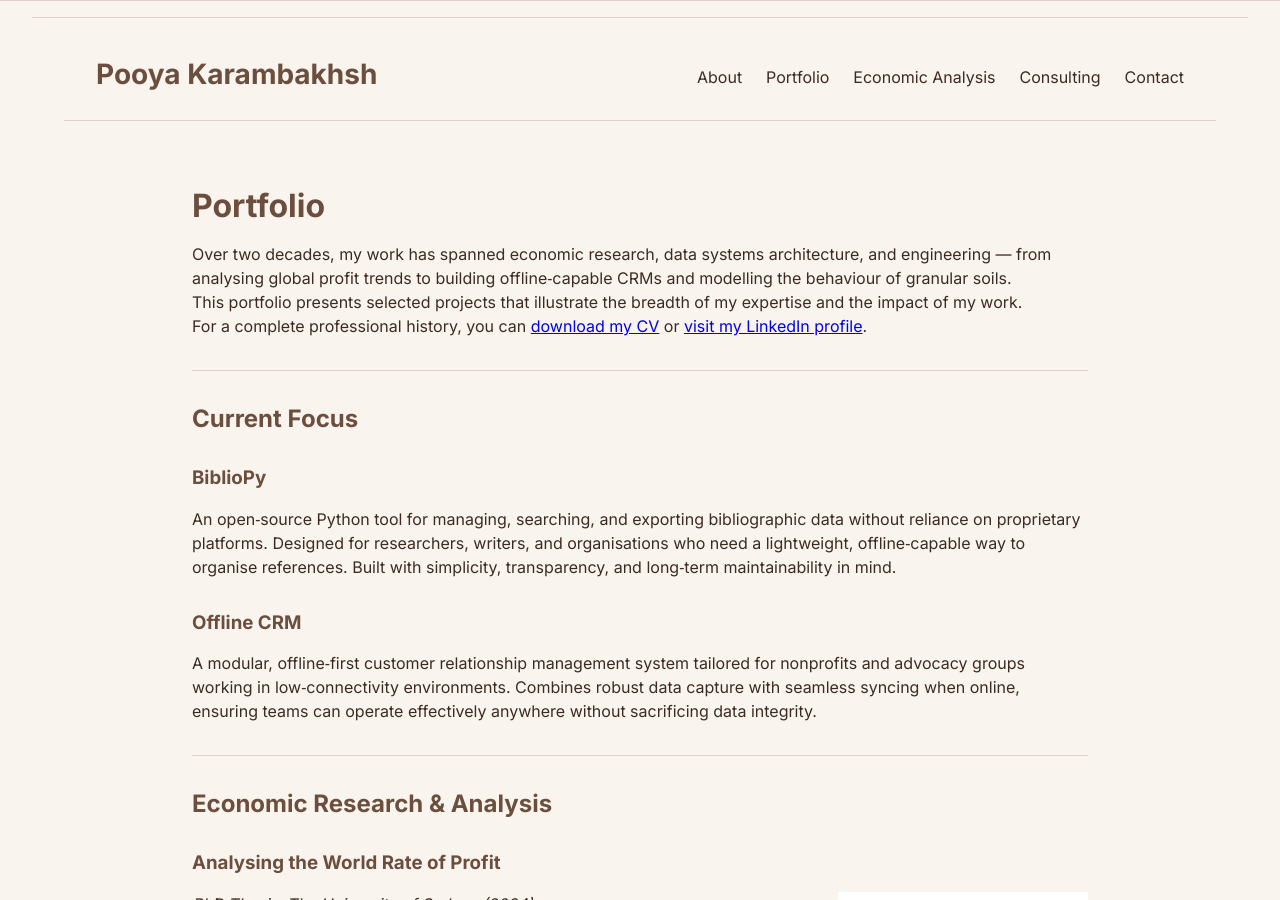
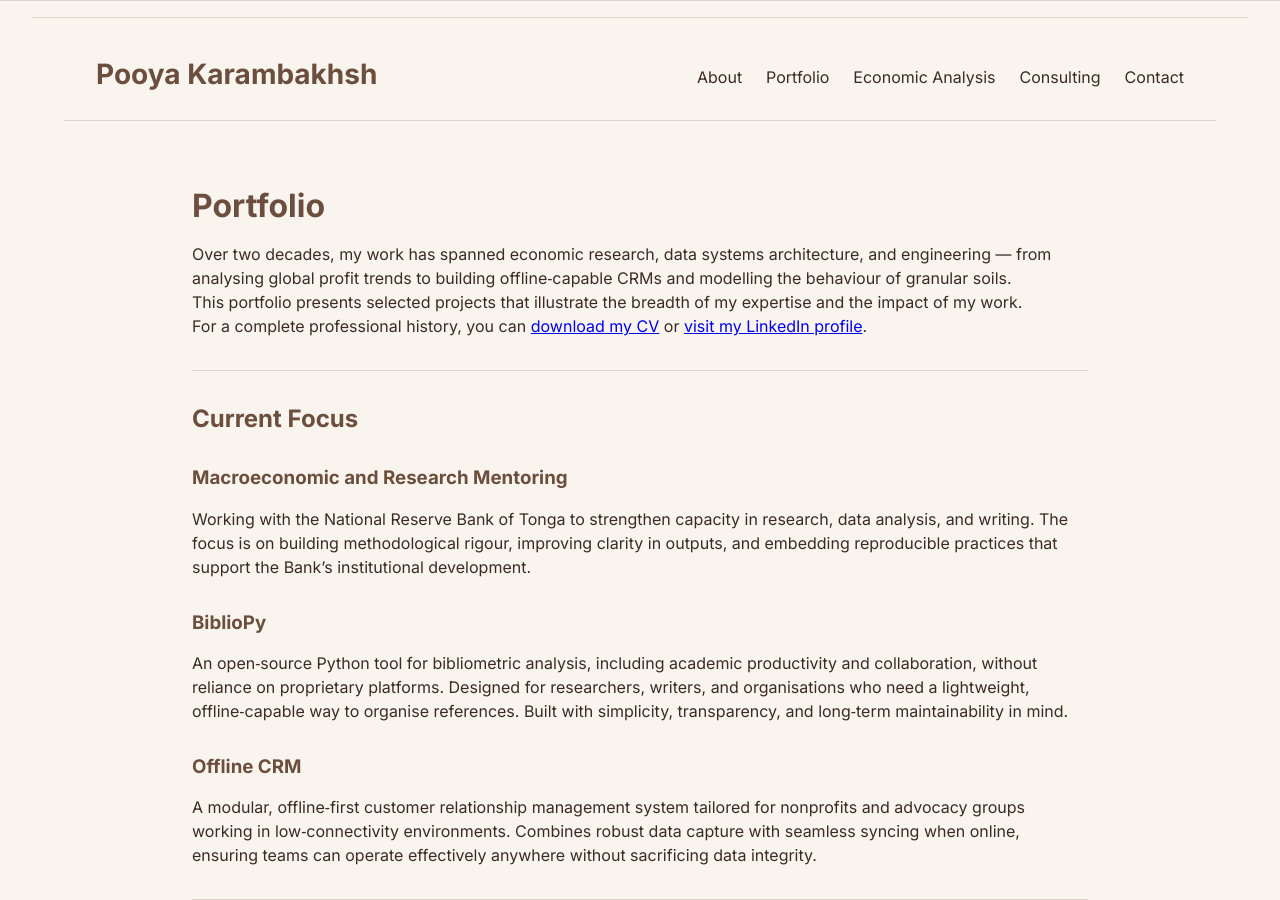
Before and after one commit to pooya-karambakhsh/pooya-karambakhsh.github.io, a Jekyll site: the page built from portfolio.md, in a window 1280 px wide and 900 px high. Built offline with Jekyll 4.4.1, drawn with Linux system fonts in a browser that asks for light colours; some of the changed text lies outside the part shown.

Commit message:
20251027 Updated Portfolio

```diff
--- a/portfolio.md
+++ b/portfolio.md
@@ -14,8 +14,11 @@
 
 ## **Current Focus**
 
+### **Macroeconomic and Research Mentoring**
+Working with the National Reserve Bank of Tonga to strengthen capacity in research, data analysis, and writing. The focus is on building methodological rigour, improving clarity in outputs, and embedding reproducible practices that support the Bank’s institutional development.
+
 ### **BiblioPy**
-An open‑source Python tool for managing, searching, and exporting bibliographic data without reliance on proprietary platforms. Designed for researchers, writers, and organisations who need a lightweight, offline‑capable way to organise references. Built with simplicity, transparency, and long‑term maintainability in mind.
+An open‑source Python tool for bibliometric analysis, including academic productivity and collaboration, without reliance on proprietary platforms. Designed for researchers, writers, and organisations who need a lightweight, offline‑capable way to organise references. Built with simplicity, transparency, and long‑term maintainability in mind.
 
 ### **Offline CRM**
 A modular, offline‑first customer relationship management system tailored for nonprofits and advocacy groups working in low‑connectivity environments. Combines robust data capture with seamless syncing when online, ensuring teams can operate effectively anywhere without sacrificing data integrity.
@@ -47,8 +50,14 @@
 *ARC Centre for Geotechnical Science and Engineering, University of Newcastle (2012–2016)*
 Designed and implemented numerical models of geotechnical problems using Discrete Element, Finite Element, and Finite Difference Methods. Enhanced Yade and Abaqus with C++ and Python scripts to simulate particle flow and penetrometer tests, validated through laboratory experiments.
 Produced visualisations and technical reports for academic and industry audiences.
+<br><br>
 
+### **Horizontal Stress of Sandy Soils Using CPT**
+<img src="{{ '/assets/img/CPT.png' | relative_url }}" alt="Cone Penetraiton Test in Sandy Soils by Pooya Karambakhsh" class="float-right">
+Sharif University of Technology, Tehran, Iran (MSc Research)
+Investigated the determination of in‑situ horizontal stress in sandy soils through calibration chamber experiments with Cone Penetration Tests (CPT). Developed and validated empirical relationships between cone tip resistance and the coefficient of earth pressure at rest (K₀), offering a more reliable method for estimating lateral stresses in cohesionless soils without the need for undisturbed sampling.
 <br><br>
+
 ### **Geotechnical Consulting Engineer – Nargesi Earthfill Dam**
 *Tamavan Consulting Engineers, Tehran, Iran (2011–2012)*
 Managed an in‑situ laboratory team to oversee geotechnical design and construction for dam, road, and tunnel works. Delivered technical and financial reports, and developed 3D visualisations to support project planning and stakeholder communication.
```
